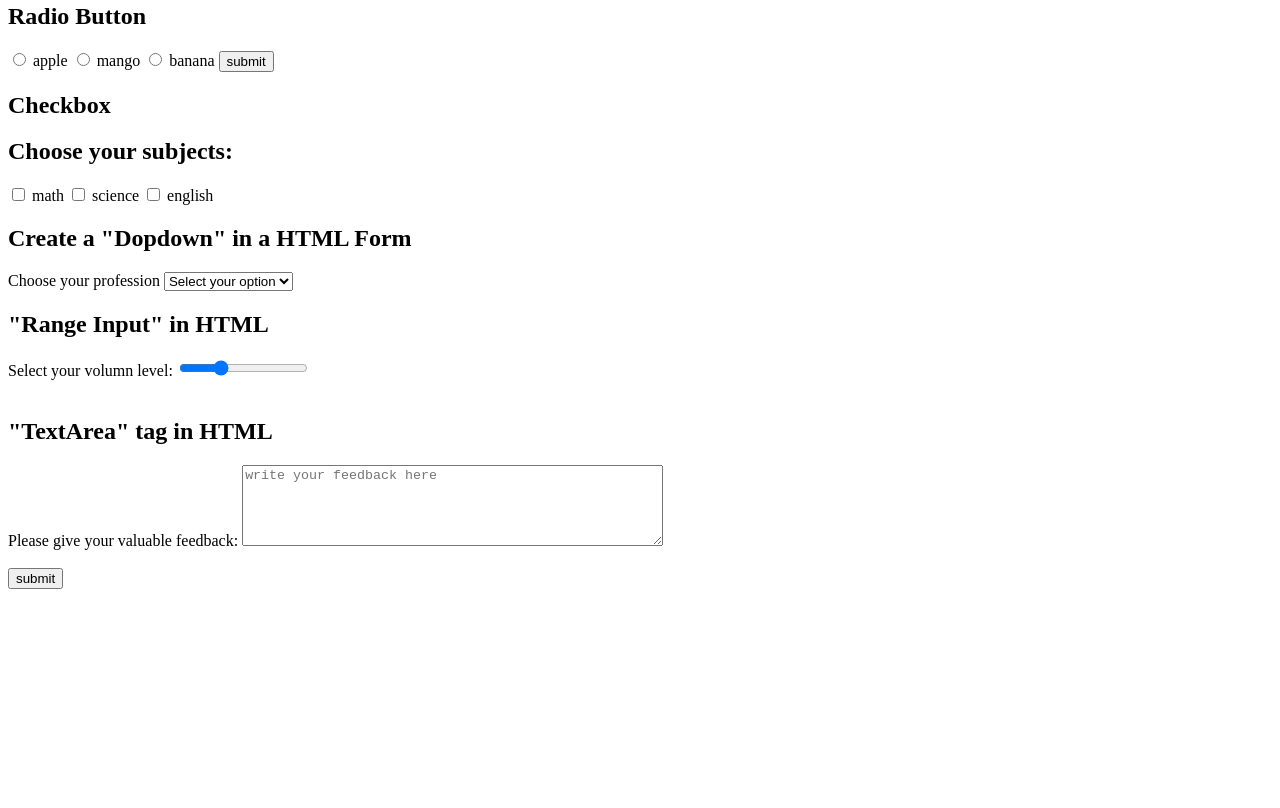
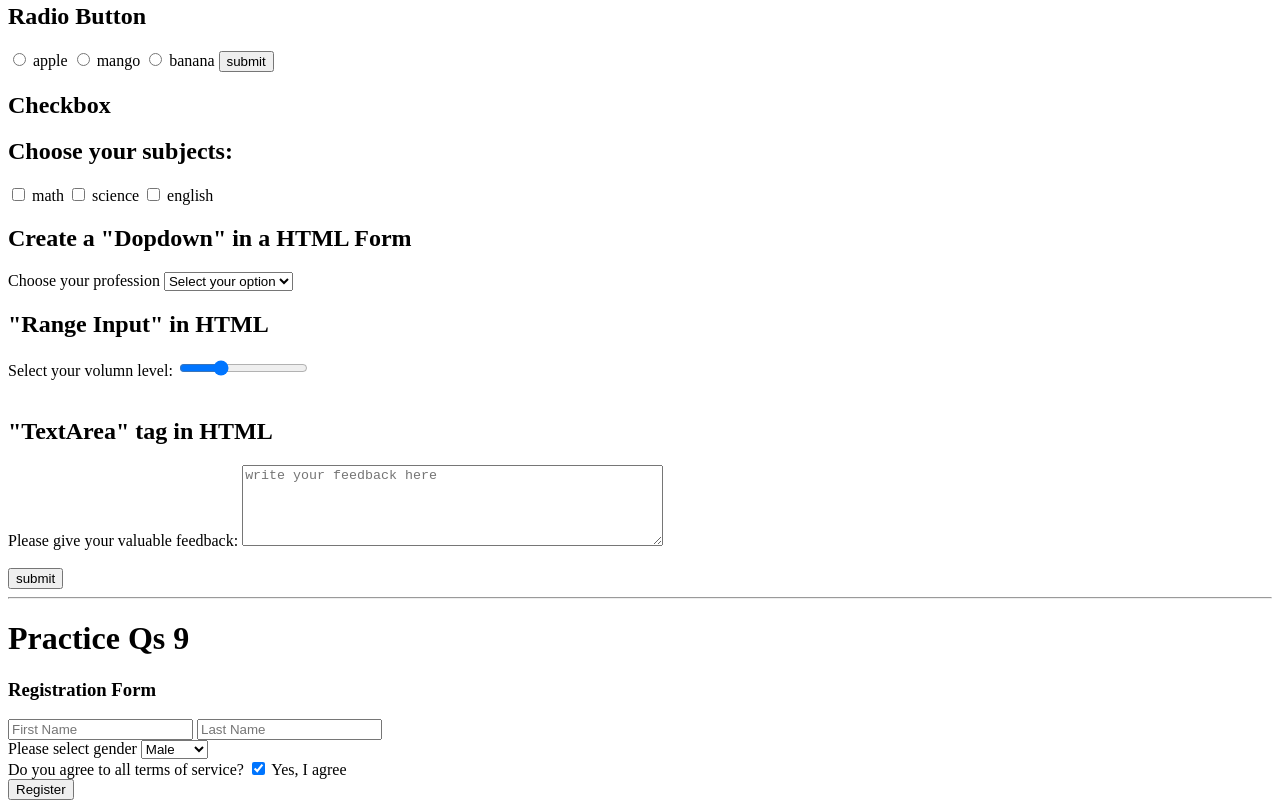
Before and after one commit to sumansingha47/HTML-Codes, a plain HTML site: page HTML Level 3/form_in_html.html in a window 1280 px wide. Shown: the part 1006-1814 px from the top of the page. Before the commit the page ends 1603 px from the top, so only its background shows below. Drawn offline with Linux system fonts and the light colour scheme.

Commit message:
HTML is just completed

```diff
--- a/HTML Level 3/form_in_html.html
+++ b/HTML Level 3/form_in_html.html
@@ -178,10 +178,32 @@
     </div>
     <br>
     <button type="submit">submit</button>
-
   </form>
-
-
+  <hr>
+  <div>
+    <h1>Practice Qs 9</h1>
+    <h3>Registration Form</h3>
+    <form action="/action">
+      <div>
+        <Input type="text" placeholder="First Name" id="fname" name="fname">
+        <Input type="text" placeholder="Last Name" id="lname" name="lname">
+      </div>
+      <div>
+      <label for="gender">Please select gender</label>
+      <select name="gender" id="gender">
+        <option value="m" selected>Male</option>
+        <option value="f">Female</option>
+        <option value="o">Others</option>
+      </select>
+      </div>
+      <div>
+        Do you agree to all terms of service?
+        <input type="checkbox" id="tos_agree" name="tos_agree" checked>
+        <label for="tos_agree"> Yes, I agree</label>
+      </div>
+      <button type="submit">Register</button>
+    </form>
+  </div>
 
 </body>
 </html>
```
